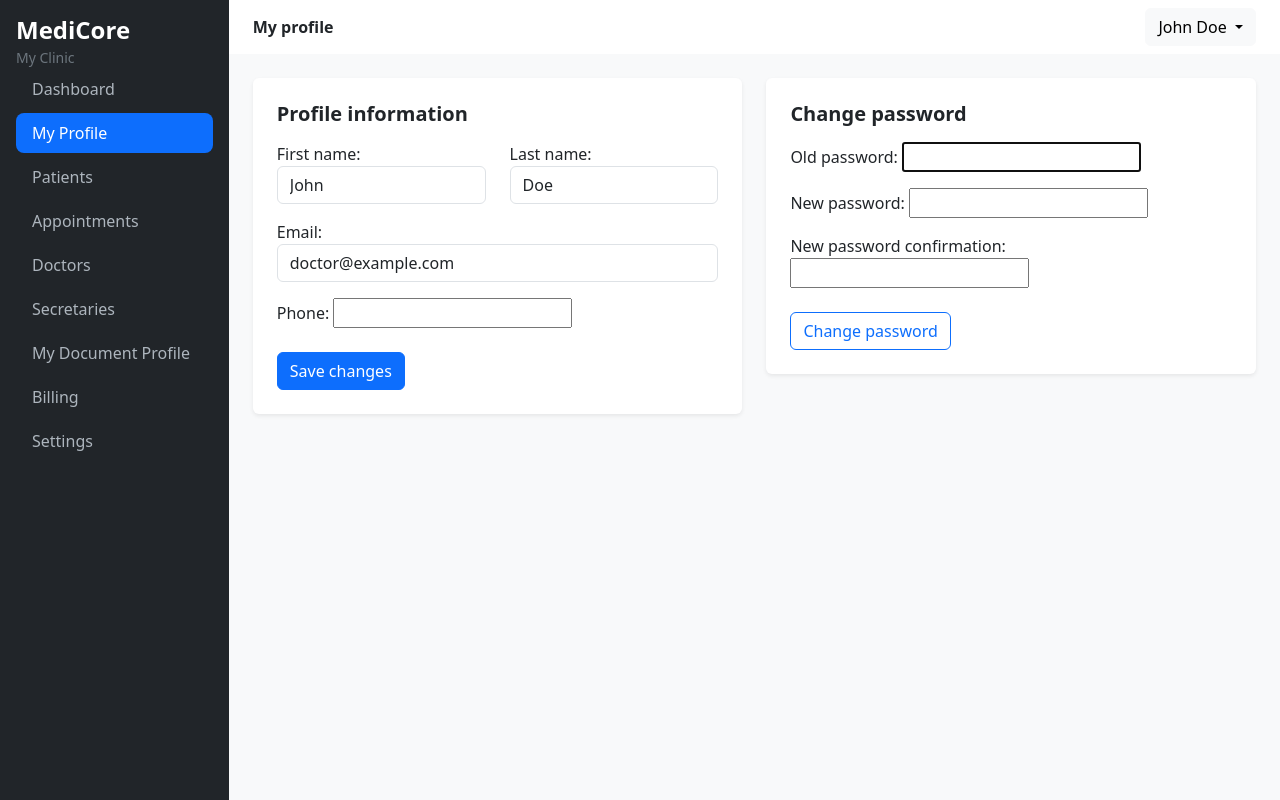
After one commit to RaoufHamaissia/clinic-saas, a Django app: page /accounts/profile/ in a window 1280 px wide. The commit adds this page. Run offline with Django 5.2, Linux system fonts and the light colour scheme; a user stored in the database is signed in; data comes from the database, SQL or seed files in the repository; parts of the project's set-up code (start-up, migrations or seed data) failed here and were passed over.

Commit message:
edit profile template , url

```diff
--- /dev/null
+++ b/accounts/templates/accounts/edit_profile.html
@@ -0,0 +1,99 @@
+{% extends "core/base.html" %}
+
+{% block title %}My Profile | MediCore{% endblock title %}
+{% block page_title %}My profile{% endblock page_title %}
+
+{% block content %}
+    <div class="row g-4">
+
+        <div class="col-lg-6">
+            <div class="card border-0 shadow-sm">
+                <div class="card-body p-4">
+                    <h5 class="fw-bold mb-3">Profile information</h5>
+
+                    <form method="post">
+                        {% csrf_token %}
+
+                        <div class="row">
+                            <div class="col-md-6 mb-3">
+                                {{ profile_form.first_name.label_tag }}
+                                {{ profile_form.first_name }}
+                                {% for error in profile_form.first_name.errors %}
+                                    <div class="text-danger small mt-1">{{ error }}</div>
+                                {% endfor %}
+                            </div>
+                            <div class="col-md-6 mb-3">
+                                {{ profile_form.last_name.label_tag }}
+                                {{ profile_form.last_name }}
+                                {% for error in profile_form.last_name.errors %}
+                                    <div class="text-danger small mt-1">{{ error }}</div>
+                                {% endfor %}
+                            </div>
+                        </div>
+
+                        <div class="mb-3">
+                            {{ profile_form.email.label_tag }}
+                            {{ profile_form.email }}
+                            {% for error in profile_form.email.errors %}
+                                <div class="text-danger small mt-1">{{ error }}</div>
+                            {% endfor %}
+                        </div>
+
+                        <div class="mb-4">
+                            {{ profile_form.phone.label_tag }}
+                            {{ profile_form.phone }}
+                            {% for error in profile_form.phone.errors %}
+                                <div class="text-danger small mt-1">{{ error }}</div>
+                            {% endfor %}
+                        </div>
+
+                        <button type="submit" name="update_profile" class="btn btn-primary">
+                            Save changes
+                        </button>
+                    </form>
+                </div>
+            </div>
+        </div>
+
+        <div class="col-lg-6">
+            <div class="card border-0 shadow-sm">
+                <div class="card-body p-4">
+                    <h5 class="fw-bold mb-3">Change password</h5>
+
+                    <form method="post">
+                        {% csrf_token %}
+
+                        <div class="mb-3">
+                            {{ password_form.old_password.label_tag }}
+                            {{ password_form.old_password }}
+                            {% for error in password_form.old_password.errors %}
+                                <div class="text-danger small mt-1">{{ error }}</div>
+                            {% endfor %}
+                        </div>
+
+                        <div class="mb-3">
+                            {{ password_form.new_password1.label_tag }}
+                            {{ password_form.new_password1 }}
+                            {% for error in password_form.new_password1.errors %}
+                                <div class="text-danger small mt-1">{{ error }}</div>
+                            {% endfor %}
+                        </div>
+
+                        <div class="mb-4">
+                            {{ password_form.new_password2.label_tag }}
+                            {{ password_form.new_password2 }}
+                            {% for error in password_form.new_password2.errors %}
+                                <div class="text-danger small mt-1">{{ error }}</div>
+                            {% endfor %}
+                        </div>
+
+                        <button type="submit" name="change_password" class="btn btn-outline-primary">
+                            Change password
+                        </button>
+                    </form>
+                </div>
+            </div>
+        </div>
+
+    </div>
+{% endblock content %}
--- a/core/templates/core/base.html
+++ b/core/templates/core/base.html
@@ -54,16 +54,15 @@
 
             <nav>
                 <ul class="nav flex-column">
-                    {% if request.user.is_superuser %}
-                        <li class="nav-item">
-                            <a href="{% url "core:audit_log" %}" class="nav-link {% if request.resolver_match.view_name == 'core:audit_log' %}active{% endif %}">
-                                Audit Log
-                            </a>
-                        </li>
-                    {% endif %}
+
                     <li class="nav-item">
                         <a href="{% url "core:dashboard" %}" class="nav-link {% if request.resolver_match.view_name == 'core:dashboard' %}active{% endif %}">
                             Dashboard
+                        </a>
+                    </li>
+                    <li class="nav-item">
+                        <a href="{% url "accounts:edit_profile" %}" class="nav-link {% if request.resolver_match.view_name == 'accounts:edit_profile' %}active{% endif %}">
+                            My Profile
                         </a>
                     </li>
                     <li class="nav-item">
@@ -94,11 +93,14 @@
                             </a>
                         </li>
                     {% endif %}
-                    <li class="nav-item">
-                        <a href="#" class="nav-link">
-                            Settings
-                        </a>
-                    </li>
+                    {% if request.user.is_superuser %}
+                        <li class="nav-item">
+                            <a href="{% url "core:audit_log" %}" class="nav-link {% if request.resolver_match.view_name == 'core:audit_log' %}active{% endif %}">
+                                Audit Log
+                            </a>
+                        </li>
+                    {% endif %}
+
                     {% if request.user.is_clinic_admin %}
                         <li class="nav-item">
                             <a href="{% url "billing:status" %}" class="nav-link {% if request.resolver_match.app_name == 'billing' %}active{% endif %}">
@@ -106,6 +108,11 @@
                             </a>
                         </li>
                     {% endif %}
+                    <li class="nav-item">
+                        <a href="#" class="nav-link">
+                            Settings
+                        </a>
+                    </li>
                 </ul>
             </nav>
          </aside>
```
